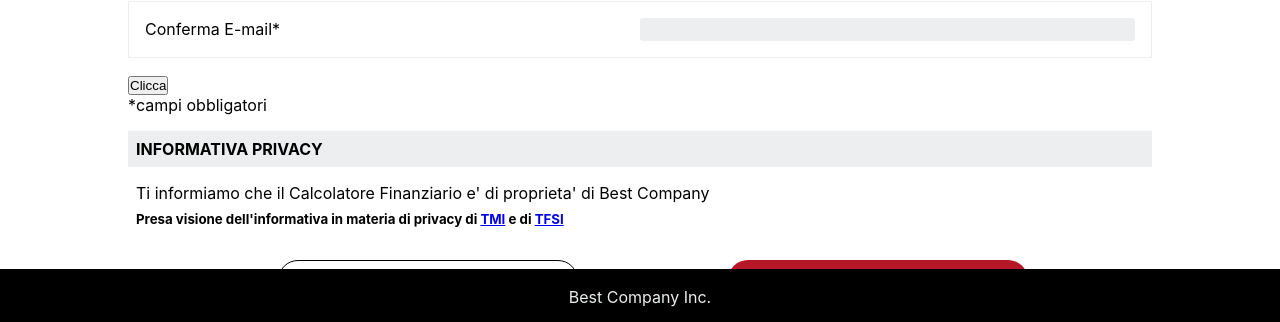
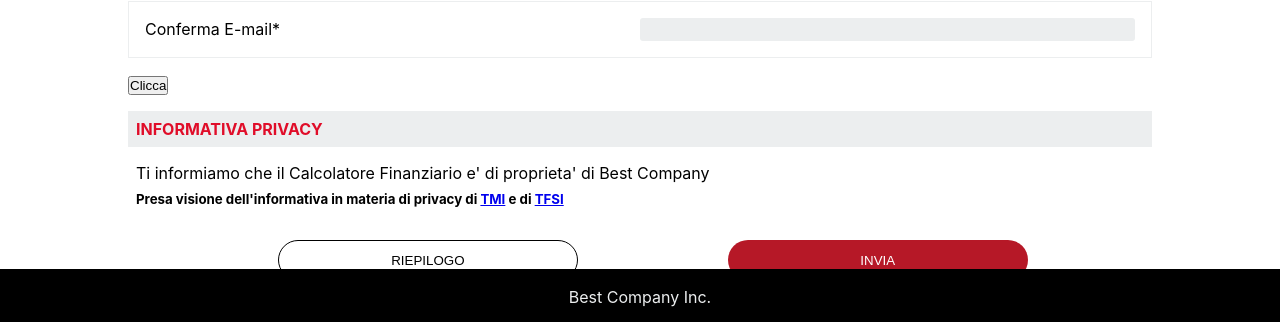
Before and after one commit to domenicolorusso/best-company, a React (Create React App) app: page /contactme in a window 1280 px wide. Shown: the part 475-797 px from the top of the page. Built offline with nearby package versions, Linux system fonts and the light colour scheme.

Commit message:
feat: advance calculation added with redux

```diff
--- a/src/App.js
+++ b/src/App.js
@@ -3,7 +3,6 @@ import {
   BrowserRouter as Router,
   Switch,
   Route,
-  Link,
   Redirect,
 } from "react-router-dom";
 import Header from "./components/Header/Header";
@@ -12,7 +11,13 @@ import NavBar from "./components/NavBar/NavBar";
 import Customize from "./components/Customize/Customize";
 import ContactMe from "./components/ContactMe/ContactMe";
 import Recap from "./components/Recap/Recap";
-import Car from "./components/Car/Car";
+
+
+
+
+///?name=Yaris%201.5&model=GR-S%20MY18&fuel=Hybrid&am=15000&nr=24
+
+
 
 function App() {
 
@@ -23,12 +28,12 @@ function App() {
         <Header />
         <NavBar />
         <Switch>
-          <Route path="/customize" exact component={Customize} />
-          <Route path="/contactme" exact component={ContactMe} />
-          <Route path="/recap" exact component={Recap} />
-          <Route path="/">
-            <Redirect to="/customize" exact component={Customize} />
+          <Route exact path="/">
+            <Redirect to="/customize"  component={Customize} />
           </Route>
+          <Route path="/customize"  component={Customize} />
+          <Route path="/contactme"  component={ContactMe} />
+          <Route path="/recap"  component={Recap} />
         </Switch>
         <Footer />
       </div>
--- a/src/App.scss
+++ b/src/App.scss
@@ -14,10 +14,11 @@
 @import './components/Car/_Car.scss';
 @import './scss/Customize';
 @import './scss/Btn';
-@import './scss/SingleBtn';
 @import './scss/RecapDetails';
 @import './scss/DetailsTable';
 @import './scss/ResultBox';
 @import './scss/Recap';
 @import './scss/ContactForm';
 @import './scss/ContactMe';
+
+@import './scss/SingleBtn';
--- a/src/components/Btn/Btn.js
+++ b/src/components/Btn/Btn.js
@@ -42,9 +42,9 @@ function Btn({section, isOff}) {
           <NavLink to="/recap" className="navLink">
             <SingleBtn btnNames={btnNames.contattami.riepilogo} class={'isLeft'}/>
           </NavLink>
-          <NavLink to="/" className="navLink">
+          {/* <NavLink to="/" className="navLink"> */}
             <SingleBtn btnNames={btnNames.contattami.invia} isOff={isOff}/>
-          </NavLink>
+          {/* </NavLink> */}
         </>
       )}
     </div>
--- a/src/components/Btn/SingleBtn.js
+++ b/src/components/Btn/SingleBtn.js
@@ -1,14 +1,15 @@
-import React from "react";
+import React from 'react'
 
 function SingleBtn(props) {
-  const { isOff } = props;
-  return (
-    <div className="SingleBtn">
-      <button type="button" className={props.class} disabled={isOff}>
-        {props.btnNames}
-      </button>
-    </div>
-  );
+  const { isOff } = props
+    return (
+        <div className='SingleBtn'>
+            {isOff ? <button type='button' className={props.class} disabled={isOff}>{props.btnNames}</button> :
+            <button type='button' className={props.class}>{props.btnNames}</button>
+            }
+
+        </div>
+    )
 }
 
-export default SingleBtn;
+export default SingleBtn
--- a/src/components/ContactMe/ContactForm.js
+++ b/src/components/ContactMe/ContactForm.js
@@ -1,44 +1,82 @@
-import React, {useState} from "react";
+import React from "react";
+import Btn from "../Btn/Btn";
 // import { takeName } from '../../store/features/user/userActions';
 // import { useDispatch, useSelector} from 'react-redux';
-
-
-
-
-function ContactForm({handleFormInput, handleSubmit, userValues}) {
+function ContactForm({ handleFormInput, handleSubmit, userValues, isOff, setIsOff , section}) {
   // const [userData, setUserData ] = useState({})
   // const dispatch = useDispatch();
   // const userValues = useSelector( state => state.user )
 
-
   // console.log(userValues)
-  const [validate, setValidate] = useState(false)
+  // const [validate, setValidate] = useState(false);
   return (
     <div className="ContactForm">
       <h4>Invia Richesta</h4>
       <p>Inserisci i tuoi dati e sarai contattato al piu presto</p>
       <form onSubmit={handleSubmit}>
         <div className="formField">
-          <label htmlFor='name'>Nome*</label>
-          <input type="text" id='name' name='name' onChange={handleFormInput} value={userValues.name || ''}/>
+          <label htmlFor="name">Nome*</label>
+          <input
+            type="text"
+            id="name"
+            name="name"
+            onChange={handleFormInput}
+            value={userValues.name || ""}
+          />
         </div>
         <div className="formField">
-          <label htmlFor='surname'>Cognome*</label>
-          <input type="text" id='surname' name='surname' onChange={handleFormInput}  value={userValues.surname || ''} />
+          <label htmlFor="surname">Cognome*</label>
+          <input
+            type="text"
+            id="surname"
+            name="surname"
+            onChange={handleFormInput}
+            value={userValues.surname || ""}
+          />
         </div>
         <div className="formField">
-          <label htmlFor='telNumber'>Cellulare*</label>
-          <input type="text" id='telNumber' name='telNumber' onChange={handleFormInput}  value={userValues.telNumber || ''} />
+          <label htmlFor="telNumber">Cellulare*</label>
+          <input
+            type="text"
+            id="telNumber"
+            name="telNumber"
+            onChange={handleFormInput}
+            value={userValues.telNumber || ""}
+          />
         </div>
         <div className="formField">
-          <label htmlFor='email'>Indirizzo E-mail*</label>
-          <input type="email" id='email' name='email'  onChange={handleFormInput}  value={userValues.email || ''} />
+          <label htmlFor="email">Indirizzo E-mail*</label>
+          <input
+            type="email"
+            id="email"
+            name="email"
+            onChange={handleFormInput}
+            value={userValues.email || ""}
+          />
         </div>
         <div className="formField">
-          <label htmlFor='confirmEmail'>Conferma E-mail*</label>
-          <input type="email" id='confirmEmail' name='confirmEmail' onChange={handleFormInput} value={userValues.confirmEmail || ''}/>
+          <label htmlFor="confirmEmail">Conferma E-mail*</label>
+          <input
+            type="email"
+            id="confirmEmail"
+            name="confirmEmail"
+            onChange={handleFormInput}
+            value={userValues.confirmEmail || ""}
+          />
         </div>
         <button>Clicca</button>
+        <div className="infoPrivacy">
+          <h4>INFORMATIVA PRIVACY</h4>
+          <p>
+            Ti informiamo che il Calcolatore Finanziario e' di proprieta' di
+            Best Company
+          </p>
+          <h5>
+            Presa visione dell'informativa in materia di privacy di{" "}
+            <a href="#">TMI</a> e di <a href="#">TFSI</a>{" "}
+          </h5>
+        </div>
+        <Btn section={section} isOff={isOff} />
       </form>
       <p>*campi obbligatori</p>
     </div>
--- a/src/components/ContactMe/ContactMe.js
+++ b/src/components/ContactMe/ContactMe.js
@@ -1,5 +1,4 @@
-import React, { useState, useEffect } from "react";
-import Btn from "../Btn/Btn";
+import React, { useState, useEffect} from "react";
 import ContactForm from "./ContactForm";
 import {
   takeName,
@@ -11,22 +10,14 @@ import {
 import { useDispatch, useSelector } from "react-redux";
 
 function ContactMe() {
-  useEffect(() => {
-    if (isSubmitted()) {
-      console.log("active");
-      setIsOff(false);
-    } else {
-      console.log("disabled");
-      setIsOff(true);
-    }
-  });
+  const [isOff, setIsOff] = useState(true);
 
-  const [isOff, setIsOff] = useState(true);
-  // const [userData, setUserData] = useState({});
   const dispatch = useDispatch();
   const userValues = useSelector((state) => state.user);
   // const [userData, setUserData ] = useState({})
   console.log(userValues);
+
+  // const [userData, setUserData] = useState({});
 
   const handleFormInput = (e) => {
     // dispatch(takeName(e.target.value))
@@ -67,17 +58,17 @@ function ContactMe() {
     // }
   };
   //da sviluppare meglio
-  const isSubmitted = () =>
+  const isValidForm = () =>
     userValues.name &&
     userValues.surname &&
     userValues.telNumber &&
     userValues.email &&
     userValues.confirmEmail &&
-    userValues.email == userValues.confirmEmail;
+    userValues.email === userValues.confirmEmail;
 
   const handleSubmit = (e) => {
     e.preventDefault();
-    if (isSubmitted()) {
+    if (isValidForm()) {
       console.log("submitted");
       alert(JSON.stringify(userValues));
     } else {
@@ -85,16 +76,27 @@ function ContactMe() {
     }
   };
   const section = "CONTACTME";
+  useEffect(() => {
+    if (isValidForm()) {
+      console.log("active");
+      setIsOff(false);
+    } else {
+      console.log("disabled");
+      setIsOff(true);
+    }
+  });
   return (
     <div className="ContactMe">
       <div className="generalWrapper">
         <ContactForm
           handleFormInput={handleFormInput}
-          // userData={userData}
           userValues={userValues}
           handleSubmit={handleSubmit}
+          isOff={isOff}
+          setIsOff={setIsOff}
+          section={section}
         />
-        <div className="infoPrivacy">
+        {/* <div className="infoPrivacy">
           <h4>INFORMATIVA PRIVACY</h4>
           <p>
             Ti informiamo che il Calcolatore Finanziario e' di proprieta' di
@@ -105,7 +107,7 @@ function ContactMe() {
             <a href="#">TMI</a> e di <a href="#">TFSI</a>{" "}
           </h5>
         </div>
-        <Btn section={section} isOff={isOff} />
+        <Btn section={section} isOff={isOff} /> */}
       </div>
     </div>
   );
--- a/src/components/Customize/Customize.js
+++ b/src/components/Customize/Customize.js
@@ -4,9 +4,8 @@ import Car from "../Car/Car";
 import ResultBox from "../ResultBox";
 import { useDispatch } from 'react-redux'
 import { useSelector } from 'react-redux'
-import { takeAmount } from '../../store/features/install/installActions'
+import { takeAmount, calcAdvance } from '../../store/features/install/installActions'
 function Customize() {
-
 
 const dispatch = useDispatch()
 
@@ -23,8 +22,10 @@ console.log(installValues)
 
 
   function handldeSlider(e) {
-    setAskValue(e.target.value);
-    setAnticipo(totVal-askValue)
+    dispatch(takeAmount(e.target.value))
+    dispatch(calcAdvance(installValues.price, e.target.value))
+    // setAskValue(e.target.value);
+    // setAnticipo(totVal-askValue)
   }
 
   return (
@@ -36,17 +37,18 @@ console.log(installValues)
 
         <form className="chooseForm">
           <div>
-            <label>importo da richiedere</label>
+            <label htmlFor='amount'>importo da richiedere</label>
             <input
+              id='amount'
               type="number"
               placeholder="Euro"
               min="0"
-              value={installValues.price}
+              value={installValues.amount}
             />
           </div>
           <div>
-            <label>anticipo</label>
-            <input type="number" placeholder="Euro" min="0" value={anticipo} />
+            <label htmlFor='advance'>anticipo</label>
+            <input id='advance' type="number" placeholder="Euro" min="0" value={installValues.advance} />
           </div>
         </form>
 
@@ -54,8 +56,8 @@ console.log(installValues)
           <input
             type="range"
             min="1"
-            max={totVal}
-            value={askValue}
+            max={installValues.price}
+            value={installValues.amount}
             className="slider"
             id="myRange"
             onChange={(e) => handldeSlider(e)}
--- a/src/components/Recap/Recap.js
+++ b/src/components/Recap/Recap.js
@@ -1,6 +1,4 @@
 import React from "react";
-import { NavLink } from "react-router-dom";
-
 import Btn from "../Btn/Btn";
 import Car from "../Car/Car";
 import RecapDetails from "../Recap/RecapDetails.js";
--- a/src/store/features/install/installActions.js
+++ b/src/store/features/install/installActions.js
@@ -8,11 +8,11 @@ export const takeAmount = (amount) => {
         payload: amount
     }
 }
-// export const calcAdvance = () => {
-//     return {
-//         type: CALCULATE_ADVANCE,
-//     }
-// }
+export const calcAdvance = () => {
+    return {
+        type: CALCULATE_ADVANCE,
+    }
+}
 // export const takeTel = (text) => {
 //     return {
 //         type: TAKE_TEL,
```
Also changed, not shown: src/components/Btn/_SingleBtn.scss (+4 -4 lines).
